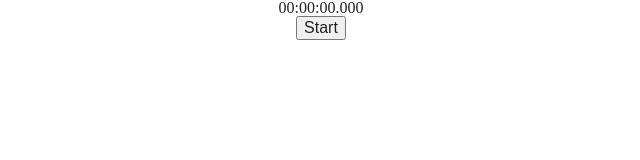
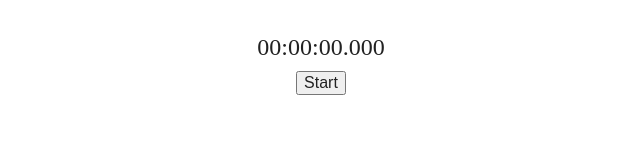
Before and after one commit to EvgenStr/timer-js, a plain HTML site: page index.html in a window 1280 px wide. Shown: the whole page, without its empty margins (319-959 px from the left). Drawn offline with Linux system fonts and the light colour scheme.

Commit message:
add styles for buttons

```diff
--- a/assets/css/styles.css
+++ b/assets/css/styles.css
@@ -1,21 +1,26 @@
-*{
+* {
   box-sizing: border-box;
 }
 
-.timerWrap{
+.timerWrap {
   max-width: 50%;
-  margin: 0 auto;
+  margin: 25px auto;
 }
 
-.time{
+.time {
   display: block;
   width: 100%;
   text-align: center;
+  padding: 10px;
+  font-size: 1.5rem;
 }
 
-.btnsWrap{
+.btnsWrap {
   display: flex;
   justify-content: center;
   margin: 0 auto;
   max-width: 80%;
 }
+.btnsWrap > button {
+  margin: 2px 5px;
+}
```
